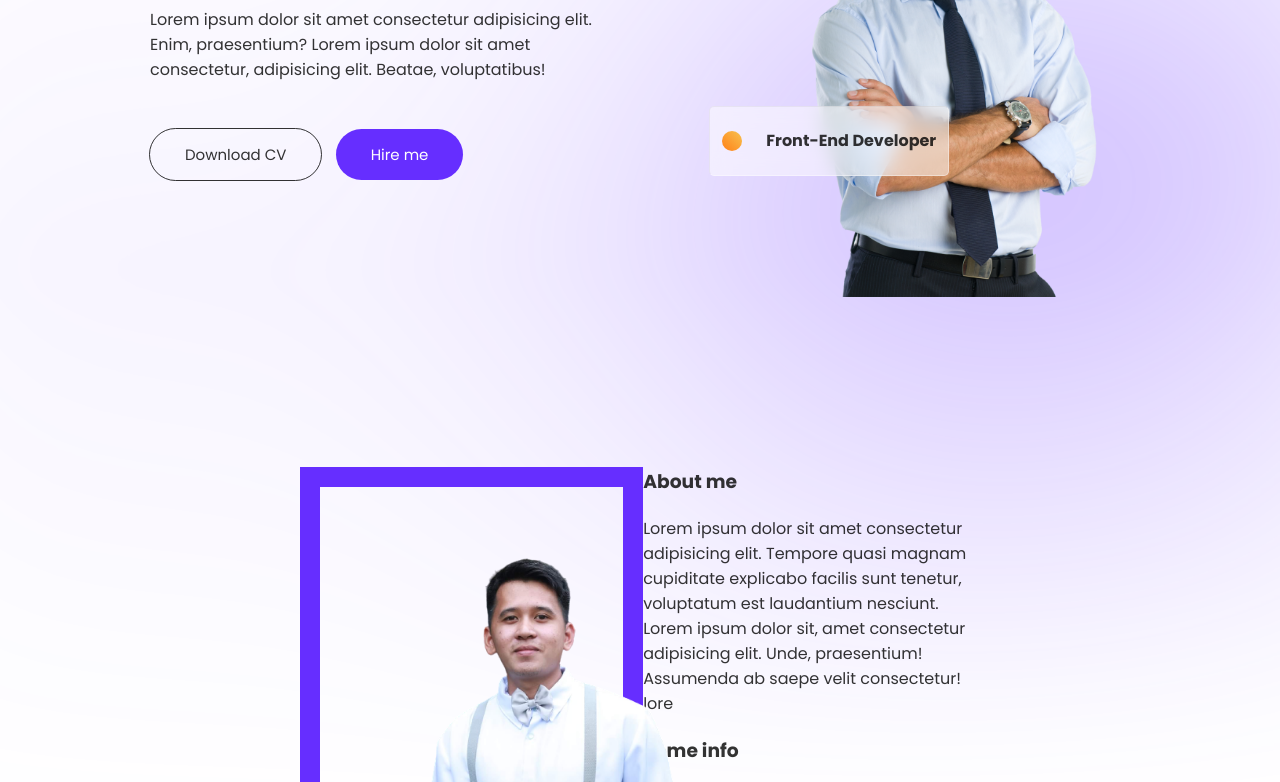
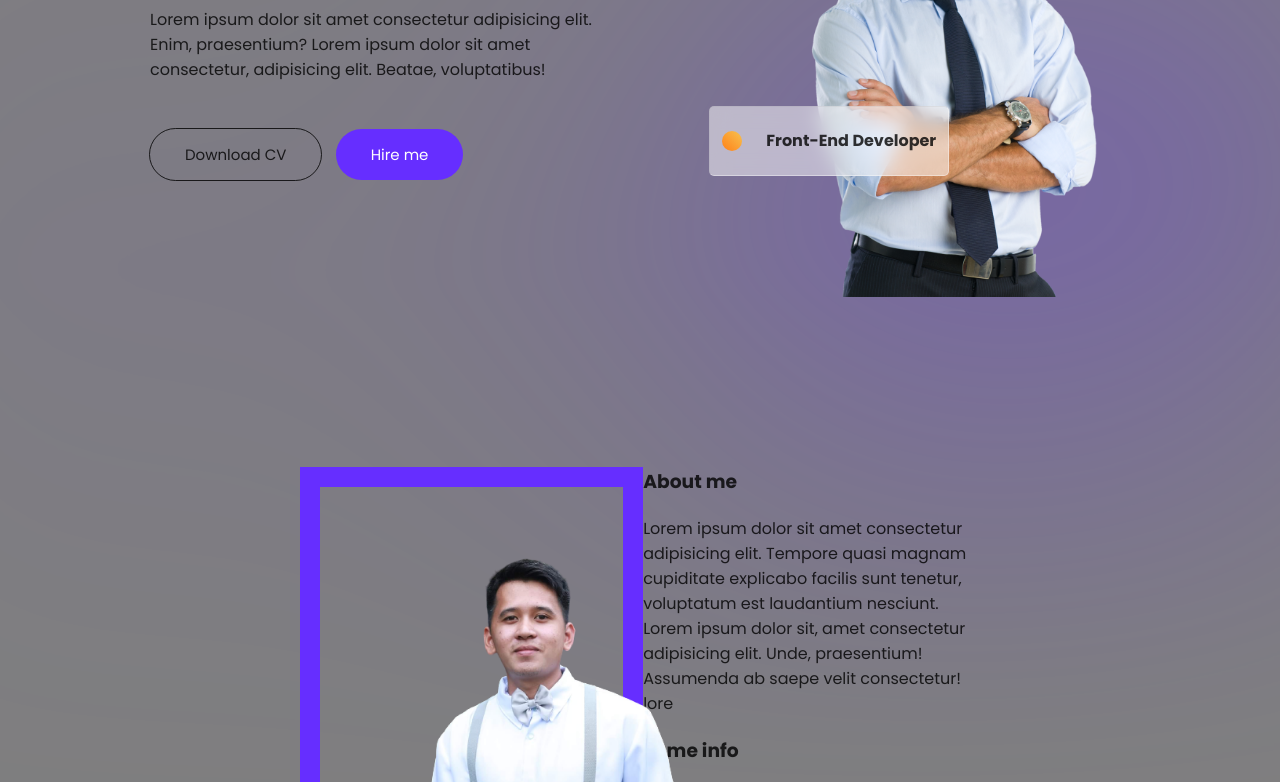
Before and after one commit to Dalemoy51/porfolio2.0, a plain HTML site: page public/index.html in a window 1280 px wide. Shown: the part 568-1350 px from the top of the page. Drawn offline with nearby package versions, Linux system fonts and the light colour scheme; files that its build step writes are made by us from their sources.

Commit message:
change boddy background

```diff
--- a/src/sass/style.scss
+++ b/src/sass/style.scss
@@ -17,6 +17,7 @@ html {
 body {
 	position: relative;
 	width: 100%;
+	background-color: rgba($color: #000000, $alpha: .5);
 
 	//-------------------- HEADER ----------------------------
 	header {
```
